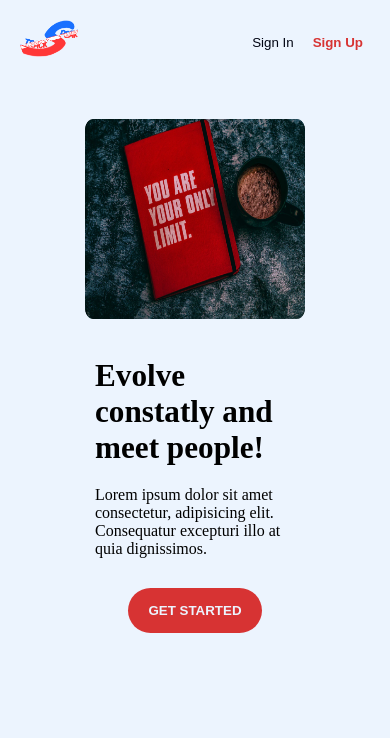
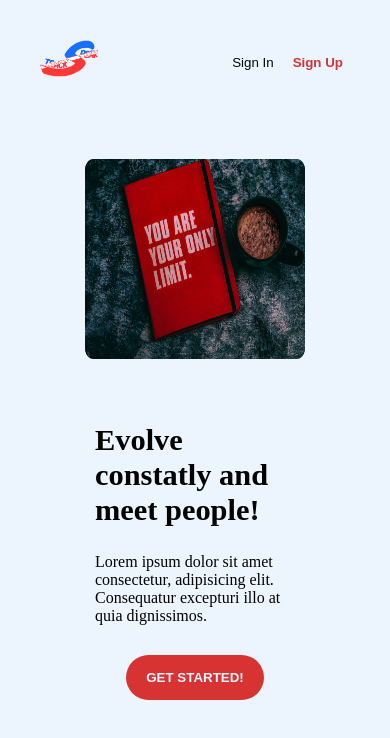
Before and after one commit to issdomingoss/habits-management, a React (Create React App) app: page / in a window 390 px wide. Shown: the top 738 px of the page. Built offline with nearby package versions, Linux system fonts and the light colour scheme.

Commit message:
fix: responsive home page update for all devices

```diff
--- a/src/pages/Home/index.jsx
+++ b/src/pages/Home/index.jsx
@@ -1,7 +1,7 @@
 import { NavHome, ContainerHome, ContainerTitle,
         ContainerSubTitle, ContainerButtonGetStarted,
         ContainerLogo, ImgLogo, ContainerImgHome,
-        ButtonSignIn, ButtonSignUp } from './style';
+        ButtonSignIn, ButtonSignUp, ContainerMainFlex } from './style';
 
 import img_Home from '../../assets/image 1.png';
 import logo from '../../assets/logo_Speak_Tracks_branco.PNG'
@@ -21,10 +21,14 @@ const PageHome = () => {
 
             </NavHome>
 
+            <ContainerMainFlex>
+                <div>
                     <ContainerImgHome>
                         <img alt='img_home' src={ img_Home } />
                     </ContainerImgHome>
+                </div>
 
+                <div>
                     <ContainerTitle>
                         <h2>Evolve constatly and meet people!</h2>
                     </ContainerTitle>
@@ -34,8 +38,10 @@ const PageHome = () => {
                     </ContainerSubTitle>
 
                     <ContainerButtonGetStarted>
-                <button>GET STARTED</button>
+                        <button>get started!</button>
                     </ContainerButtonGetStarted>
+                </div>
+            </ContainerMainFlex>
         </ContainerHome>
     )
 }
--- a/src/pages/Home/style.jsx
+++ b/src/pages/Home/style.jsx
@@ -7,7 +7,7 @@ export const ContainerHome = styled.div`
 export const NavHome = styled.nav`
     display: flex;
     justify-content: space-between;
-    margin: 20px;
+    padding: 40px;
     align-items: center;
 `;
 
@@ -27,12 +27,14 @@ export const ButtonSignIn = styled.button`
 
     margin-right:5px;
 
+    @media (min-width:768px){
+        font-size:1.3rem;
+    }
+
     &:hover{
         border-bottom: 1px solid var(--red);
-
     }
 `;
-
 
 export const ButtonSignUp = styled.button`
     background-color:var(--white);
@@ -40,6 +42,10 @@ export const ButtonSignUp = styled.button`
     border: none;
     color:var(--red);
     font-weight: bold;
+
+    @media (min-width:768px){
+        font-size:1.3rem;
+    }
 
     &:hover{
         border-bottom:1px solid var(--black);
@@ -53,6 +59,24 @@ export const ContainerImgHome = styled.div`
         height: 200px;
         margin:35px 0px;
     }
+
+
+    @media (min-width: 768px) {
+        img{
+            width:400px;
+            height: 300px;
+            margin:35px 0px;
+        }
+    }
+
+    @media (min-width: 1024px){
+        img{
+            width:500px;
+            height: 400px;
+            margin:35px 0px;
+        }
+    }
+
 `;
 
 export const ImgLogo = styled.img`
@@ -61,19 +85,42 @@ export const ImgLogo = styled.img`
 
 export const ContainerTitle = styled.div`
     margin:30px 0px;
-    font-size: 1.3rem;
+
+    h2{
+        font-size: 1.9rem;
+    }
+
     text-align: left;
     width:200px;
     margin:0 auto;
+
+    @media (min-width: 768px){
+
+        width: 400px;
+
+        h2{
+            font-size: 3.5rem;
+        }
+    }
 `;
 
 export const ContainerSubTitle = styled.div`
     text-align: left;
-    width:200px;
-    margin:20px auto;
+    width: 200px;
+    margin: 20px auto;
+
+    @media (min-width: 768px){
+
+        width:400px;
+
+        p{
+            font-size: 1.4rem;
+        }
+    }
 `;
 
 export const ContainerButtonGetStarted = styled.div`
+
     margin:30px;
 
     button{
@@ -83,6 +130,7 @@ export const ContainerButtonGetStarted = styled.div`
         border-radius:40px;
         font-weight: bold;
         color:var(--white);
+        text-transform: uppercase;
     }
 
     button:hover{
@@ -90,4 +138,21 @@ export const ContainerButtonGetStarted = styled.div`
         cursor: pointer;
         transition:0.5s;
     }
+
+    @media (min-width: 768px){
+
+        button{
+            font-size: 1.3rem;
+        }
+    }
+
 `;
+
+export const ContainerMainFlex = styled.div`
+    @media (min-width:1024px){
+        display: flex;
+        justify-content: space-around;
+        align-items: center;
+        margin-top: 56px;
+    }
+`;
--- a/src/styles/global.js
+++ b/src/styles/global.js
@@ -9,10 +9,11 @@ export default createGlobalStyle`
     --black: #000412
 }
 
-*{
+body{
     margin: 0;
     padding: 0;
     outline: none;
+    background-color:var(--white);
     box-sizing: border-box;
 }
 
@@ -25,7 +26,4 @@ button{
     cursor: pointer;
 }
 
-body{
-    background-color:var(--white);
-}
 `;
```
Lines whose indentation alone changed are shown as unchanged.
